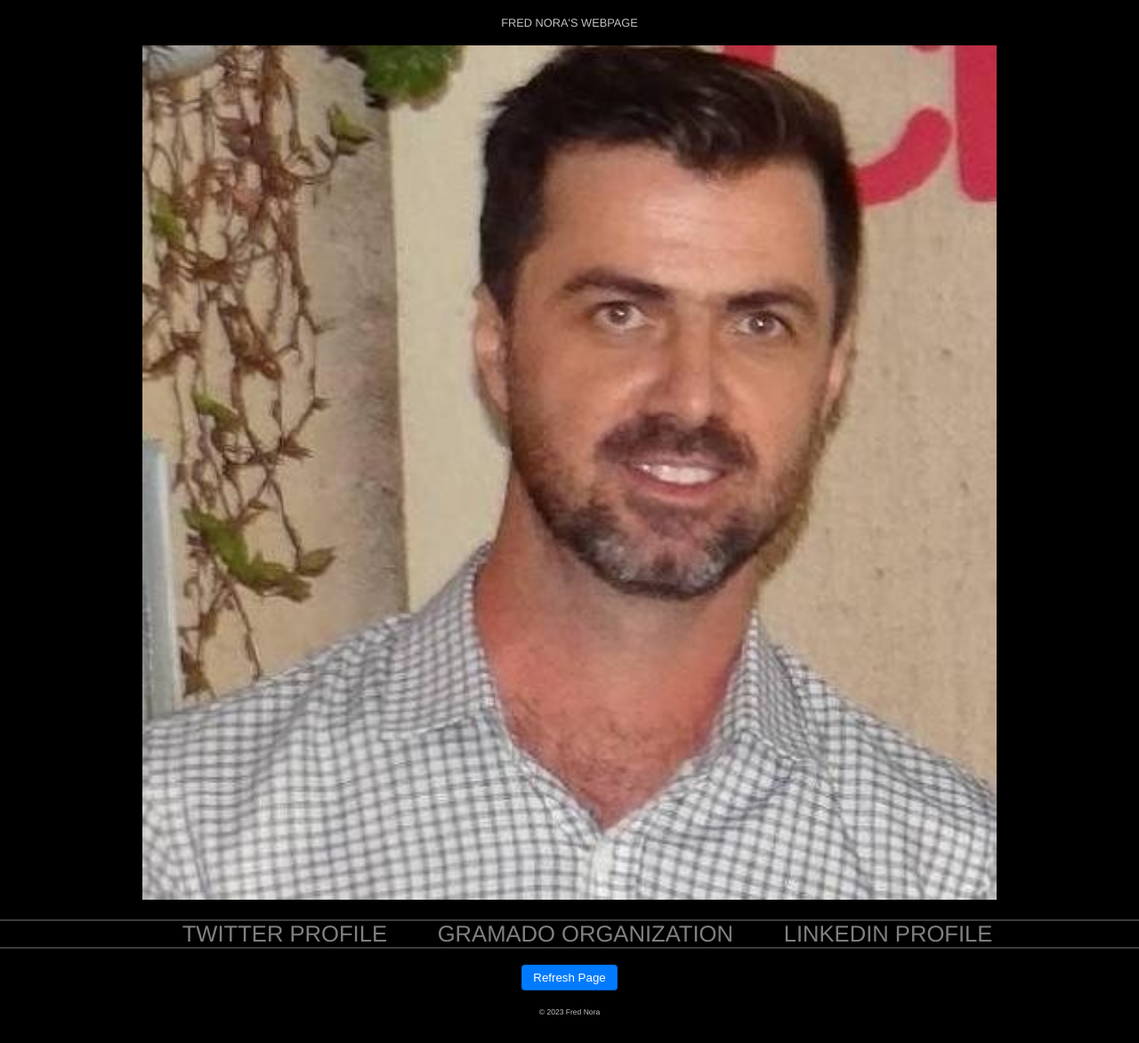
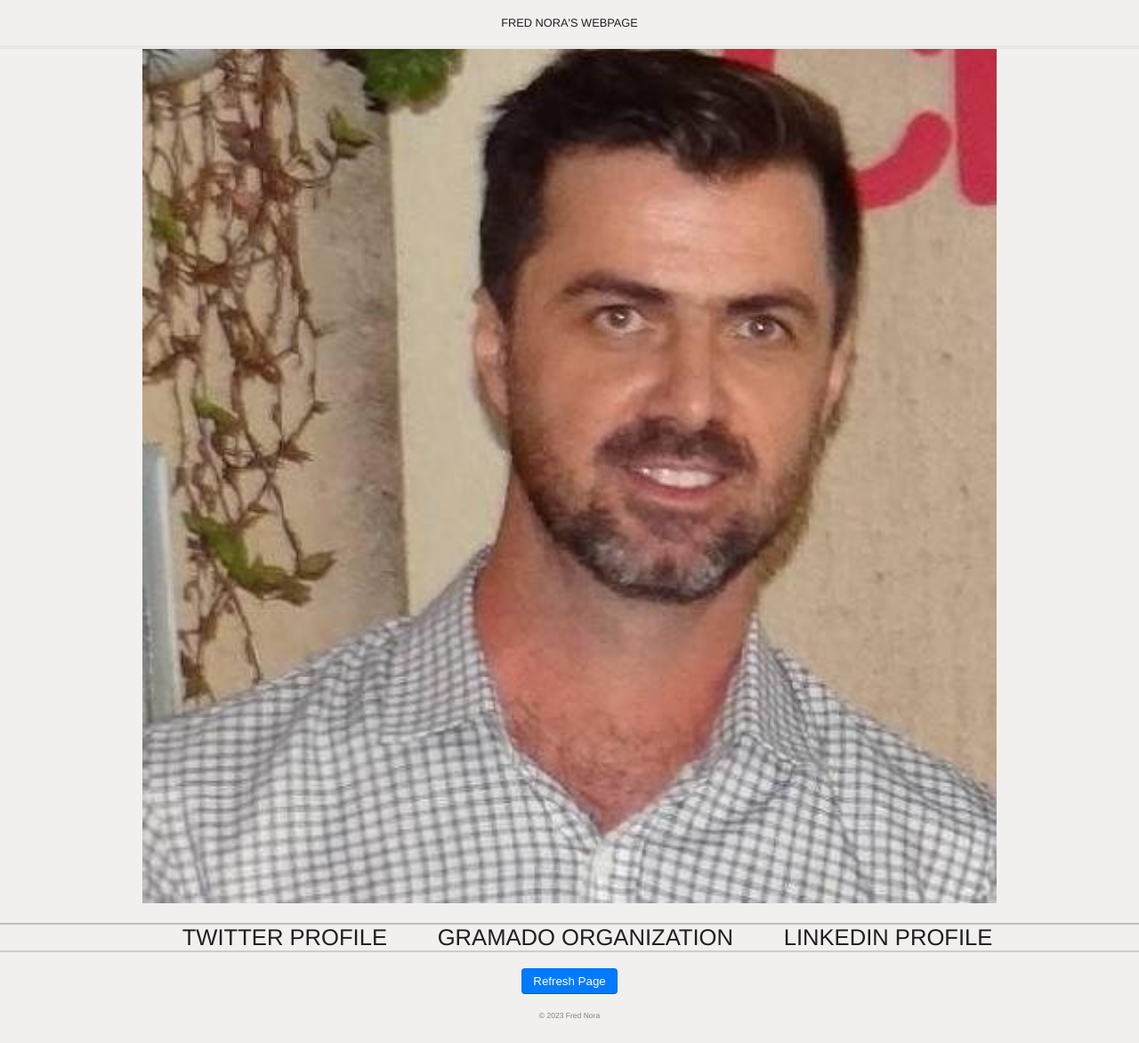
Before and after one commit to frednora/frednora.github.io, a PHP site: page / in a window 1280 px wide. Shown: the whole page at 89% size. Before the commit the page ends 1140 px from the top, so only its background shows below. Run offline with PHP 8.4, Linux system fonts and the light colour scheme.

Commit message:
gramado.css: Clean color style.

```diff
--- a/assets/css/gramado.css
+++ b/assets/css/gramado.css
@@ -38,8 +38,8 @@ html, body {
     font-family: "Helvetica Neue", Helvetica, Arial, sans-serif;
     margin: 0;
     padding: 0;
-    /*background-color: #F2EFEF;*/
-    background-color: #000000;
+    background-color: #F2EFEF;
+    /*background-color: #000000;*/
 }
 h1,h2,h3,h4,h5,h6 {
     margin: 0;
@@ -119,8 +119,8 @@ a:hover {
 /* navigation bar for small screens */
 .gramado-nav {
     font-size: 4.0vw;
-    border-top: 2px solid rgba(200, 200, 200, .3);
-    border-bottom: 2px solid rgba(200, 200, 200, .3);
+    border-top: 2px solid rgba(88, 88, 88, .3);
+    border-bottom: 2px solid rgba(129, 129, 129, .3);
 }
 .gramado-nav ul {
     text-align: center;
@@ -141,19 +141,23 @@ a:hover {
 }
 .gramado-nav a:hover {
     text-align: center;
-    background-color: rgba(255, 255, 255, .7);
+    background-color: rgba(200, 200, 200, .6);
 }
 
 .gramado-header{
     font-size: 4.0vw;
+    color: #202020;
 }
 .gramado-text{
     font-size: 2.0vw;
 }
+.gramado-image-container {
+    border-top: 4px solid rgba(222, 222, 222, .3);
+}
 .gramado-footer {
     font-size: 1.5vw;
     text-align: center;
-    color: #C0C0C0;
+    color: #808080;
     padding-bottom: 2%;
 }
 }
@@ -165,8 +169,8 @@ a:hover {
 /* navigation bar for large screens */
 .gramado-nav {
     font-size: 2.0vw;
-    border-top: 2px solid rgba(200, 200, 200, .3);
-    border-bottom: 2px solid rgba(200, 200, 200, .3);
+    border-top: 2px solid rgba(80, 80, 80, .3);
+    border-bottom: 2px solid rgba(123, 123, 123, .3);
 }
 .gramado-nav ul {
     text-align: center;
@@ -180,23 +184,27 @@ a:hover {
 .gramado-nav a {
     text-decoration: none;
     text-transform: uppercase;
-    color: #808080;
+    color: #202020;
     display: inline-block;
 }
 .gramado-nav a:hover {
-    background-color: rgba(255, 255, 255, .7);
+    background-color: rgba(200, 200, 200, .6);
 }
 
 .gramado-header{
     font-size: 1.0vw;
+    color: #202020;
 }
 .gramado-text{
     font-size: 0.9vw;
 }
+.gramado-image-container {
+    border-top: 4px solid rgba(211, 211, 211, .3);
+}
 .gramado-footer {
     font-size: 0.8vw;
     text-align: center;
-    color: #C0C0C0;
+    color: #808080;
     padding-bottom: 2%;
 }
 }
```
Also changed, not shown: index.html (line endings or trailing spaces).
